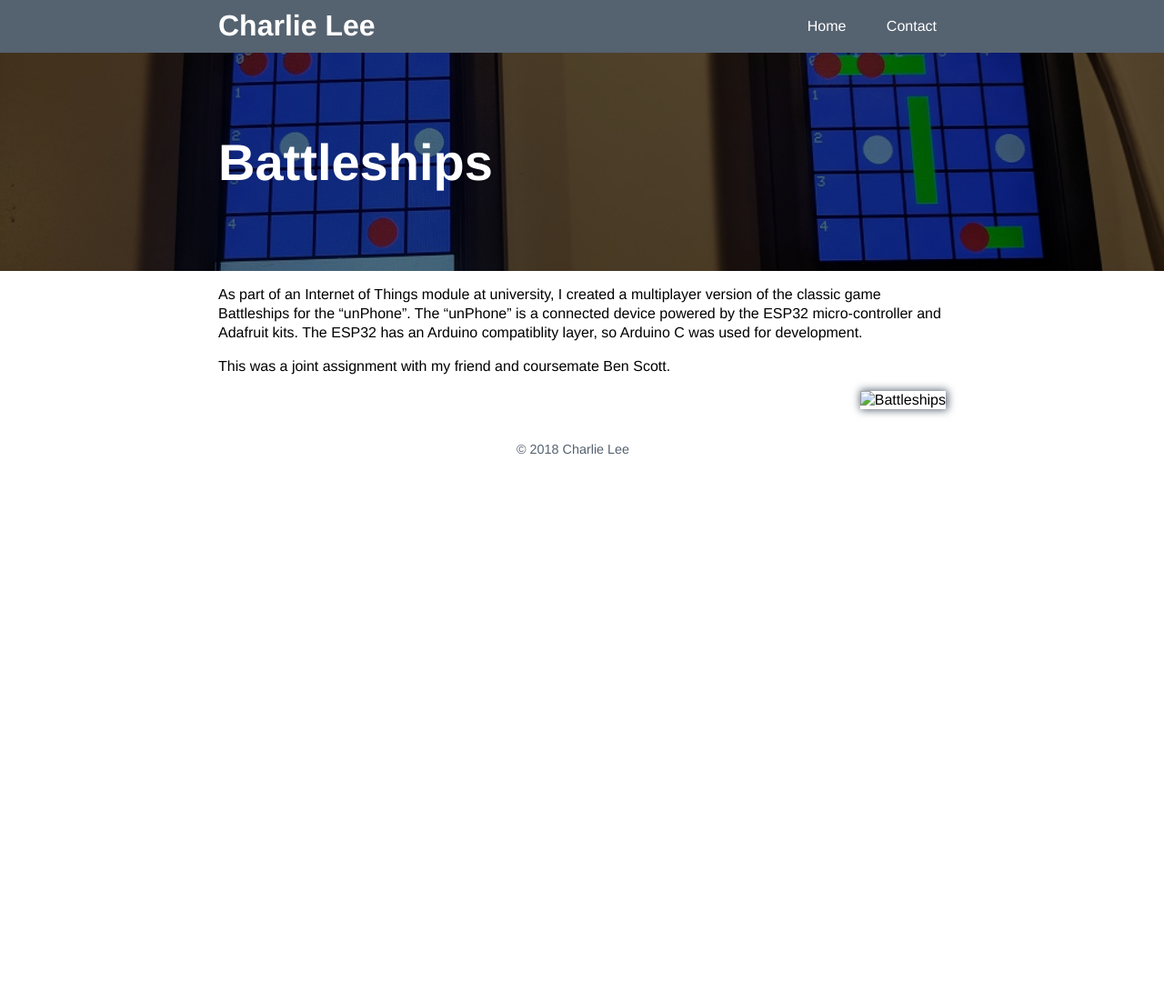
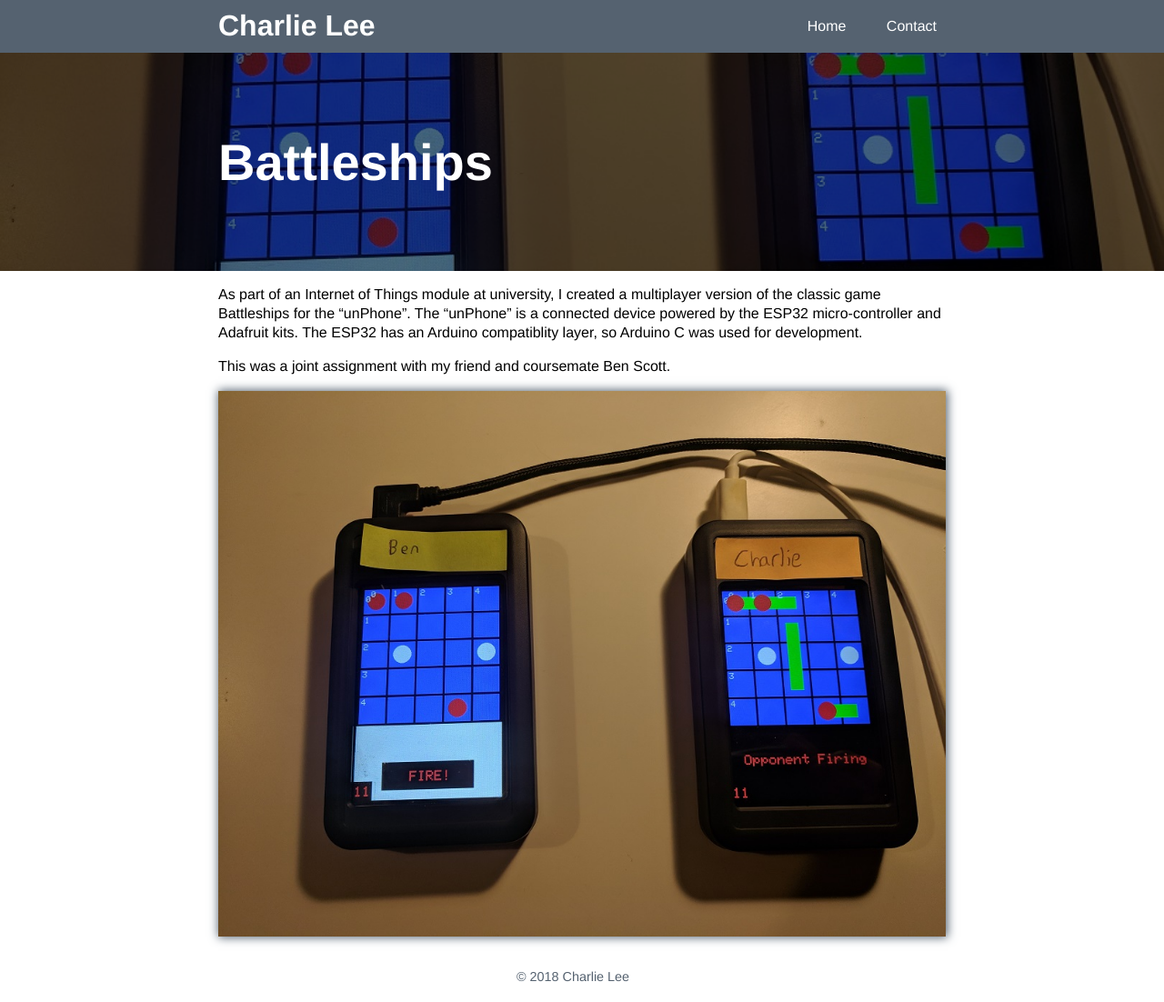
Before and after one commit to charlielee/charlielee.github.io, a Jekyll site: the page built from _projects/battleships.md, in a window 1280 px wide. Shown: the whole page at 91% size. Built offline with Jekyll 4.4.1, drawn with Linux system fonts in a browser that asks for light colours; before the commit the page ends 900 px from its top, so only the background shows below that.

```diff
--- a/_projects/battleships.md
+++ b/_projects/battleships.md
@@ -9,4 +9,4 @@
 
 This was a joint assignment with my friend and coursemate Ben Scott.
 
-![Battleships](../assets/img/battleships.jpg)
+![Battleships](../../assets/img/battleships.jpg)
```
